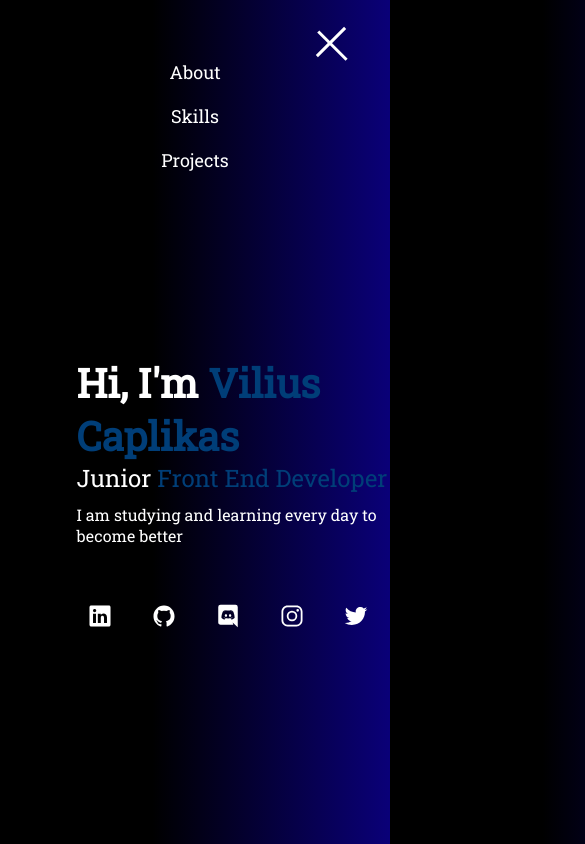
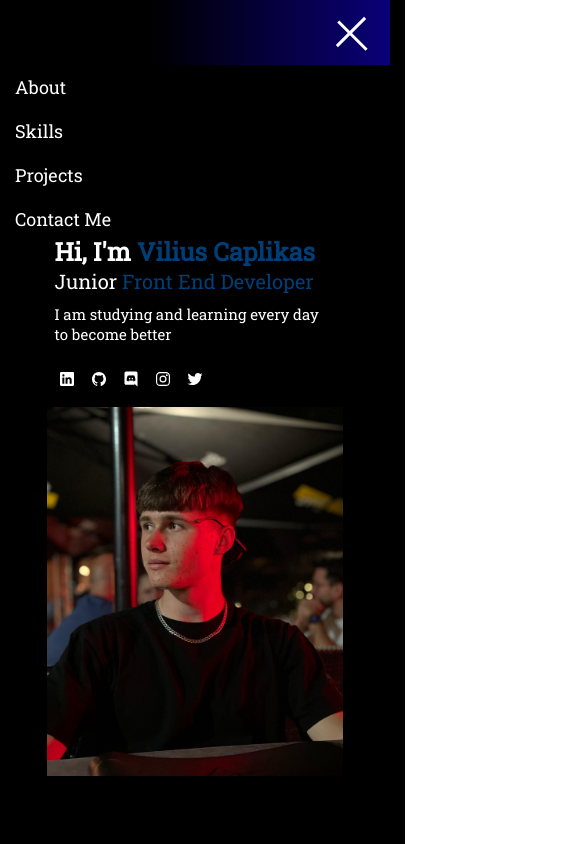
Before and after one commit to caplikascode/personal-portfolio-project, a plain HTML site: page index.html in a window 390 px wide. Both pictures are taken after a click on the element 331 px from the left and 44 px from the top of the page. Shown: the top 844 px of the page, 585 px wide, since content can reach past the window. Drawn offline with nearby package versions, Linux system fonts and the light colour scheme.

Commit message:
Skills section added, updated media queries

```diff
--- a/index.html
+++ b/index.html
@@ -9,7 +9,7 @@
 <body>
 <header>
   <nav id="navigation">
-        <img class="logo" src="./images/logo.png" style="width: auto; height: 5em" >
+      <img class="logo" src="./images/logo.png">
       <ul>
         <li><a href="#">About</a></li>
         <li><a href="#">Skills</a></li>
@@ -17,6 +17,7 @@
         <li><a href="#">Contact me</a></li>
       </ul>
   </nav>
+
   <div class="nav-mobile">
       <div id="hamburger-icon" onclick="toggleMobileMenu(this)">
         <div class="bar1"></div>
@@ -26,6 +27,7 @@
           <li><a href="#">About</a></li>
           <li><a href="#">Skills</a></li>
           <li><a href="#">Projects</a></li>
+          <li><a href="#">Contact Me</a></li>
         </ul>
       </div>
   </div>
--- a/styles.css
+++ b/styles.css
@@ -32,7 +32,6 @@ section{
 }
 
 .nav-mobile {
-    /*padding: 0 20px; */
   height: 50px;
   display: none;
   justify-content: right;
@@ -70,13 +69,17 @@ section{
 .open .mobile-menu {
   display: flex;
   flex-direction: column;
-    align-items: center;
-    justify-content: flex-start;
+  justify-content: left;
+  margin: 15px;
+  background-color: black;
 }
 
 .open .mobile-menu a {
   color: white;
   text-decoration: none;
+}
+.open .mobile-menu a:hover{
+  color: aqua;
 }
 
 ul{
@@ -100,21 +103,20 @@ ul{
 
 /* mobile nav end */
 
-nav ul{
+nav  ul{
   display: flex;
   justify-content: center;
   flex-wrap: wrap;
   float: right;
-  gap: 2rem;
   font-size: 24px;
   margin-right: 90px;
 }
 nav ul li{
   display: inline-block;
   list-style: none;
-  margin: 35px 20px;
+  margin: 35px 35px;
 }
-nav ul li a{
+ ul li a{
   color: #ffff;
   text-decoration: none;
   cursor: pointer;
@@ -143,9 +145,9 @@ nav a:hover::after {
 
 .hero{
   display: flex;
-  max-width: 1200px;
+  align-items: center;
+  justify-content: center;
   margin-top: 10%;
-  margin-left: 12%;
   margin-bottom: 15%;
 }
 
@@ -200,6 +202,9 @@ nav a:hover::after {
   box-shadow: 0 0 1rem #003E78;
   color: #003E78;
 }
+.social-icons a:hover .icon{
+  color: #003E78;
+}
 
 /* Social icon end */
 
@@ -210,19 +215,16 @@ nav a:hover::after {
   flex-direction: column;
   height: 100vh;
 }
-
 .heading{
   font-size: 50px;
   text-align: center;
   margin-bottom: 200px;
 }
-
 .skills-container{
   display: grid;
   grid-template-columns: repeat(4,1fr);
   gap: 6rem;
 }
-
 .skills-box{
   display: flex;
   align-items: center;
@@ -235,11 +237,9 @@ nav a:hover::after {
   border-radius: 1rem solid;
   transform: scale(1.05)
 }
-
 .skills-box .icon{
   font-size: 10rem;
 }
-
 .skills-box .icon:hover{
   color: #003E78;
 }
@@ -259,10 +259,74 @@ nav a:hover::after {
 }
 /* scroll animations end */
 
+
+@media only screen and (max-width: 1200px) {
+html{
+    font-size: 50%;
+}
+ header{
+    padding: 2rem 5%;
+}
+
+nav ul{
+    display: none;
+  }
+
+.hero-image img {
+    width: 20vw;
+  }
+
+#hamburger-icon {
+    display: block;
+  }
+
+.nav-mobile{
+    display: flex;
+  }
+}
+
+@media only screen and (max-width: 992px) {
+nav ul{
+    display: none;
+  }
+
+header{
+    padding: 1.2rem 5%;
+    display: flex;
+    justify-content: space-between;
+  }
+
+.hero-image img{
+   width: 40vh;
+}
+
+.hero-content{
+    margin-right: 0px;
+}
+.hero-content h1 {
+  font-size: 40px;
+}
+
+.hero{
+  margin-left: 0px;
+  flex-direction: column;
+  margin-bottom: 70%;
+}
+
+}
+
 @media only screen and (max-width: 768px) {
+
+}
+
+@media only screen and (max-width: 390px) {
 body{
  margin: 0;
  padding: 0;
+}
+
+section{
+  padding: 1.2rem 14%;
 }
 
 nav ul{
@@ -276,20 +340,40 @@ nav a:hover::after {
 .nav-mobile{
   display: flex;
 }
-  #navigation {
-    width: 100px;
-  }
 .logo{
   display: none;
 }
+
+.hero{
+  margin-left: 0px;
+  flex-direction: column;
+  margin-bottom: 70%;
+}
 .hero-content{
-    margin-top: 50%;
+    margin-right: 0px;
 }
+.hero-image img{
+  width: 35vh;
+}
+
 .hero-content h1{
-    font-size: 40px;
+  font-size: 25px;
 }
 .hero-content h2{
-    font-size: 24px;
+  font-size: 20px;
+}
+.hero-content p{
+  font-size: 15px;
+  margin-bottom: 15px;
+}
+.social-icons{
+  font-size: 2rem;
+}
+.skills-container{
+  grid-template-columns: 1fr 1fr;
+}
+.heading{
+  margin-bottom: 65px;;
 }
 
 }
```
Lines whose indentation alone changed are shown as unchanged.
